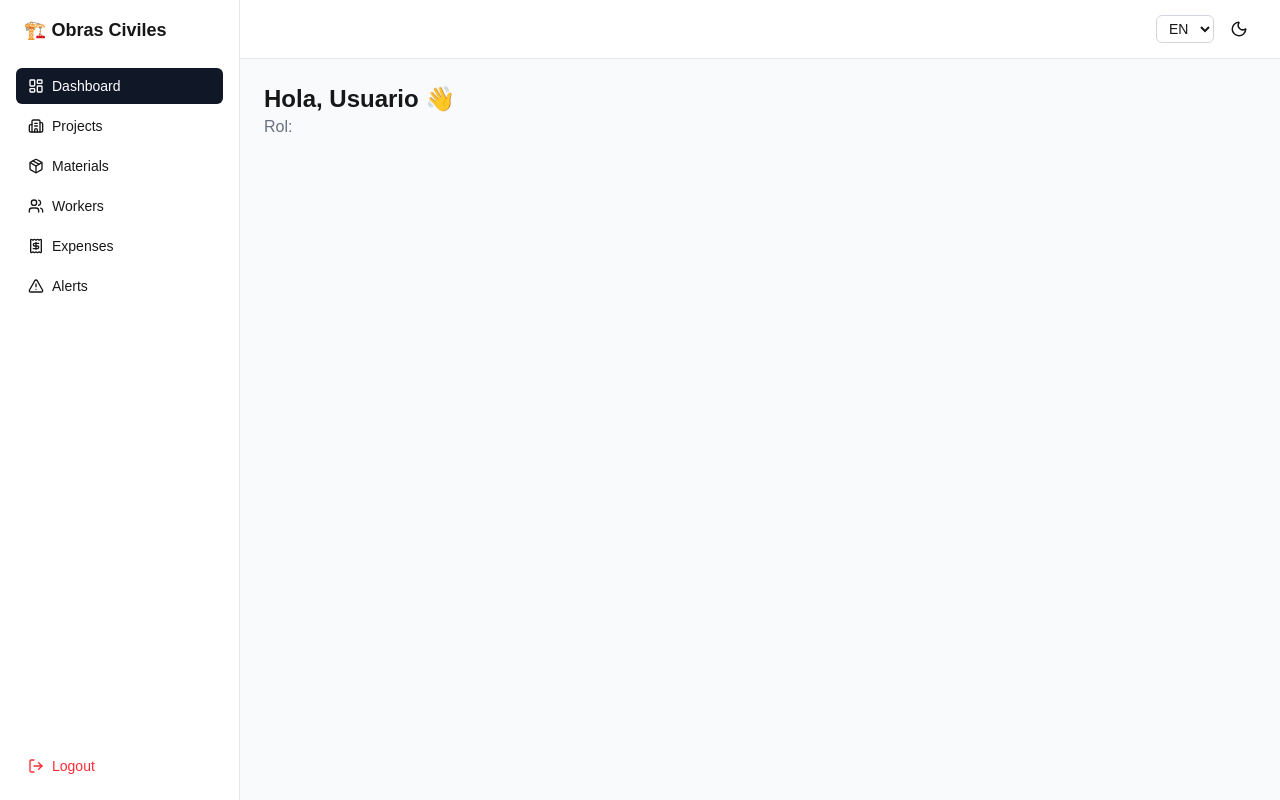
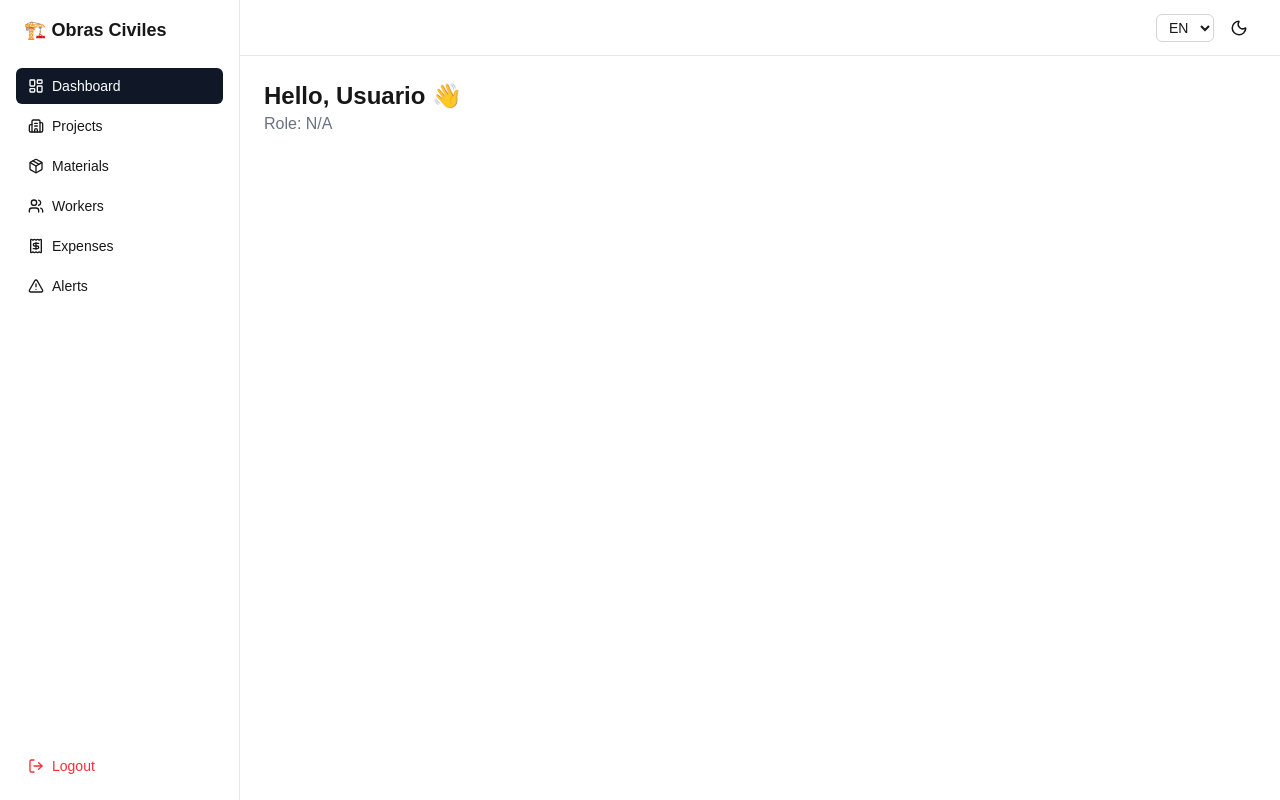
Before and after one commit to Jack-Limas/civil-works-system, a Next.js app in the folder frontend/: page /en/dashboard in a window 1280 px wide. Built offline with nearby package versions, Linux system fonts and the light colour scheme; no server answers.

Commit message:
feat(frontend): subiendo archivos a frontend

```diff
--- a/frontend/src/app/[locale]/(dashboard)/dashboard/layout.tsx
+++ b/frontend/src/app/[locale]/(dashboard)/dashboard/layout.tsx
@@ -1,22 +1,24 @@
-import { ReactNode } from "react";
-import { AuthProvider } from "@/components/providers/auth-provider";
+"use client";
+
+import { Sidebar } from "@/components/layout/sidebar";
 import { LanguageSwitcher } from "@/components/layout/language-switcher";
 import { ThemeSwitcher } from "@/components/layout/theme-switcher";
-import { Sidebar } from "@/components/layout/sidebar";
 
-export default function DashboardLayout({ children }: { children: ReactNode }) {
+export default function DashboardLayout({
+  children,
+}: {
+  children: React.ReactNode;
+}) {
   return (
-    <AuthProvider>
     <div className="flex min-h-screen">
       <Sidebar />
       <div className="flex flex-1 flex-col">
-          <header className="flex items-center justify-end gap-2 border-b border-gray-200 px-6 py-3 dark:border-gray-800">
+        <header className="flex h-14 items-center justify-end gap-2 border-b border-gray-200 px-6 dark:border-gray-800">
           <LanguageSwitcher />
           <ThemeSwitcher />
         </header>
-          <main className="flex-1 bg-gray-50 p-6 dark:bg-gray-950">{children}</main>
+        <main className="flex-1 p-6">{children}</main>
       </div>
     </div>
-    </AuthProvider>
   );
 }
--- a/frontend/src/app/[locale]/(dashboard)/dashboard/page.tsx
+++ b/frontend/src/app/[locale]/(dashboard)/dashboard/page.tsx
@@ -1,16 +1,19 @@
 "use client";
 
 import { useAuthStore } from "@/store/auth.store";
+import { useTranslations } from "next-intl";
 
 export default function DashboardPage() {
   const user = useAuthStore((s) => s.user);
   const isLoading = useAuthStore((s) => s.isLoading);
+  const t = useTranslations("dashboard");
+  const tCommon = useTranslations("common");
 
   if (isLoading) {
     return (
       <div className="p-6">
         <p className="text-gray-500 dark:text-gray-400 animate-pulse">
-          Cargando datos del usuario...
+          {tCommon("loading")}
         </p>
       </div>
     );
@@ -18,8 +21,12 @@ export default function DashboardPage() {
 
   return (
     <div>
-      <h1 className="text-2xl font-bold">Hola, {user?.name ?? "Usuario"} 👋</h1>
-      <p className="text-gray-500 dark:text-gray-400">Rol: {user?.role}</p>
+      <h1 className="text-2xl font-bold">
+        {t("welcome", { name: user?.name ?? "Usuario" })} 👋
+      </h1>
+      <p className="text-gray-500 dark:text-gray-400">
+        {t("role")}: {user?.role ?? "N/A"}
+      </p>
     </div>
   );
 }
--- a/frontend/src/app/layout.tsx
+++ b/frontend/src/app/layout.tsx
@@ -13,14 +13,17 @@ const geistMono = Geist_Mono({
 });
 
 export const metadata: Metadata = {
-  title: "Civil Works Management System",
-  description: "Plataforma de gestión, seguimiento y predicción de obras civiles",
+  title: "Create Next App",
+  description: "Generated by create next app",
 };
 
-export default function RootLayout({
-  children,
-}: {
-  children: React.ReactNode;
-}) {
-  return children;
+export default function RootLayout({ children }: LayoutProps<"/">) {
+  return (
+    <html
+      lang="en"
+      className={`${geistSans.variable} ${geistMono.variable} h-full antialiased`}
+    >
+      <body className="min-h-full flex flex-col">{children}</body>
+    </html>
+  );
 }
--- a/frontend/src/messages/en.json
+++ b/frontend/src/messages/en.json
@@ -22,5 +22,9 @@
     "expenses": "Expenses",
     "incidents": "Incidents",
     "alerts": "Alerts"
+  },
+  "dashboard": {
+    "welcome": "Hello, {name}",
+    "role": "Role"
   }
 }
--- a/frontend/src/messages/es.json
+++ b/frontend/src/messages/es.json
@@ -22,5 +22,9 @@
     "expenses": "Gastos",
     "incidents": "Novedades",
     "alerts": "Alertas"
+  },
+  "dashboard": {
+    "welcome": "Hola, {name}",
+    "role": "Rol"
   }
 }
```
Lines whose indentation alone changed are shown as unchanged.
